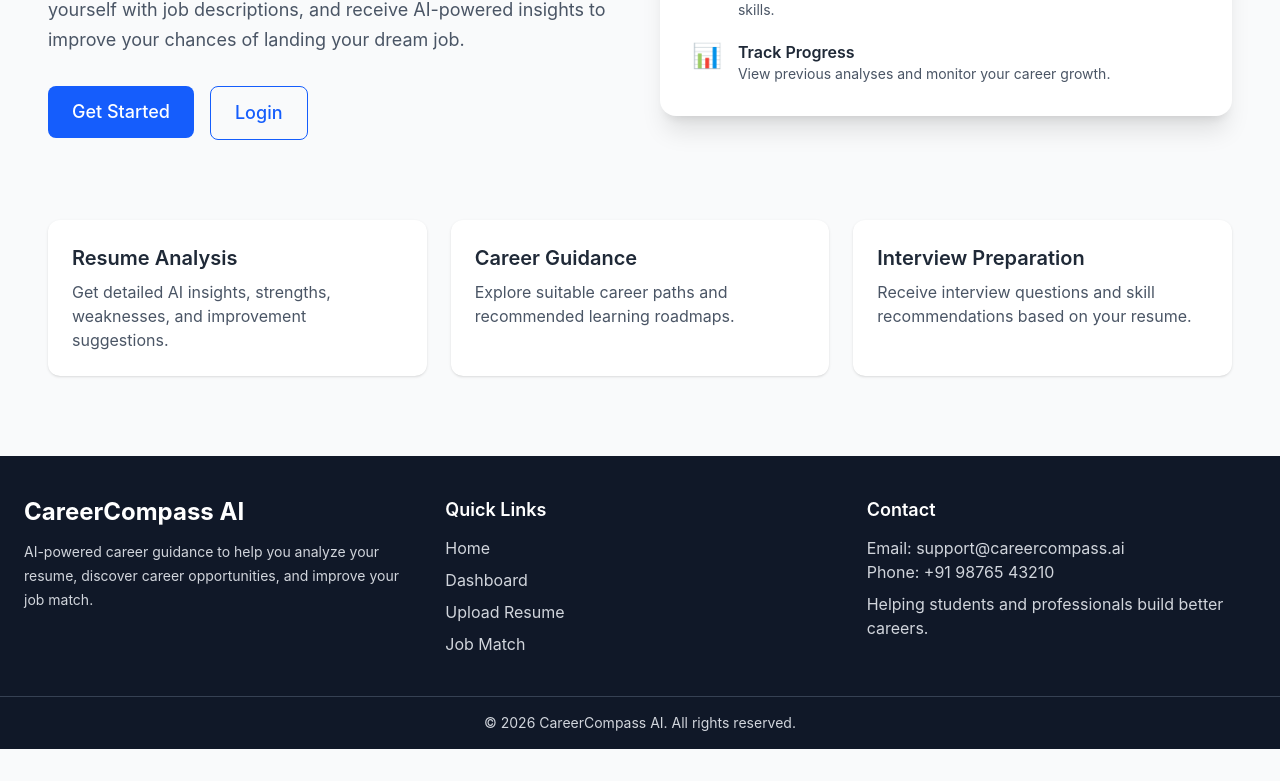
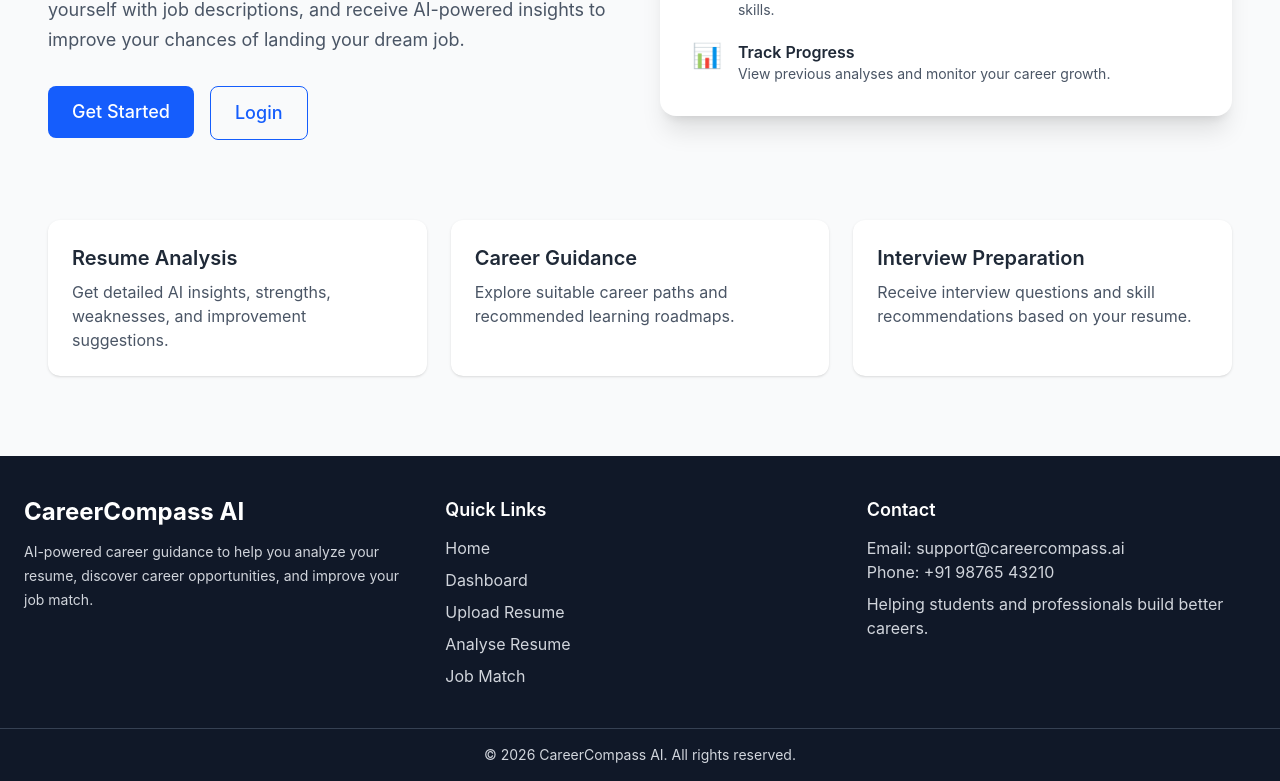
Before and after one commit to shreekarsharma/career-compass-ai, a React (Vite) app in the folder client/: page / in a window 1280 px wide. Shown: the part 389-1170 px from the top of the page. Before the commit the page ends 1138 px from the top, so only its background shows below. Built offline with nearby package versions, Linux system fonts and the light colour scheme.

Commit message:
final version

```diff
--- a/client/src/components/Footer.jsx
+++ b/client/src/components/Footer.jsx
@@ -39,6 +39,11 @@ const Footer = () => {
               </Link>
             </li>
             <li>
+              <Link to="/resume-analysis" className="hover:text-white transition">
+                Analyse Resume
+              </Link>
+            </li>
+            <li>
               <Link to="/job-match" className="hover:text-white transition">
                 Job Match
               </Link>
```
